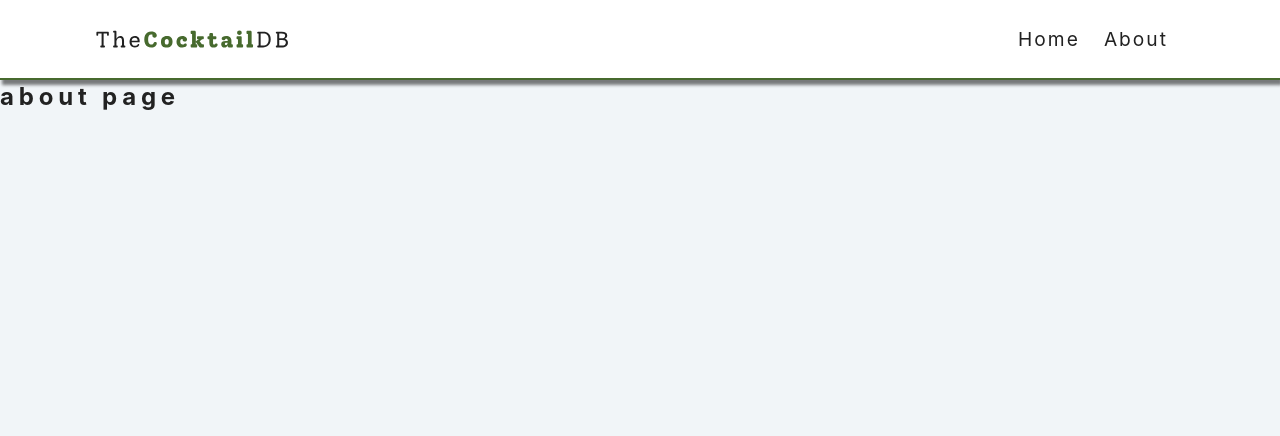
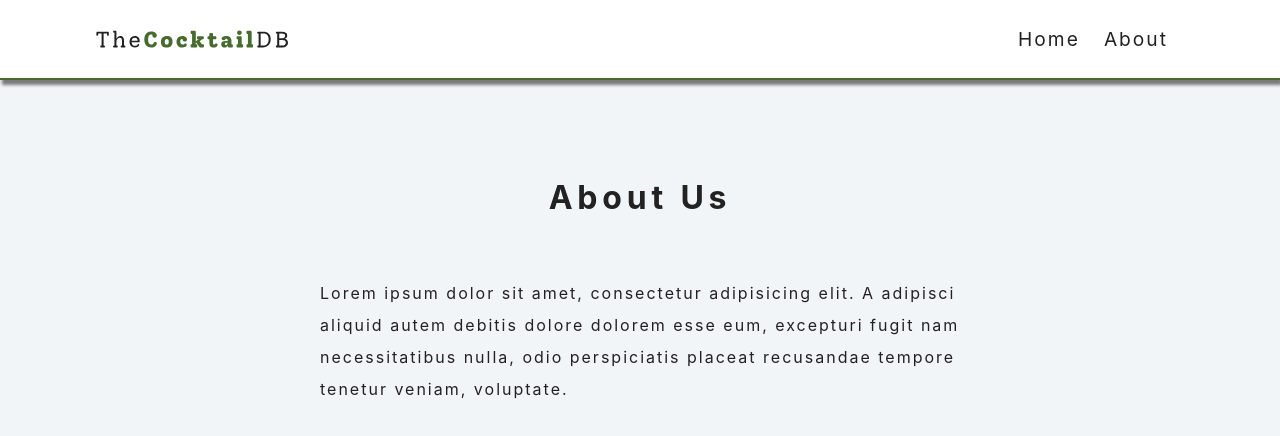
Before and after one commit to ArtyomZakharenko/react-cocktail-db, a React (Create React App) app: page /about in a window 1280 px wide. Shown: the top 436 px of the page. Built offline with nearby package versions, Linux system fonts and the light colour scheme.

Commit message:
implemented error and about pages

```diff
--- a/src/pages/About.tsx
+++ b/src/pages/About.tsx
@@ -1,11 +1,14 @@
-import React from 'react'
-
 const About = () => {
-  return (
-    <div>
-      <h2>about page</h2>
-    </div>
-  )
+	return (
+		<section className='section about-section'>
+			<h1 className='section-title'>about us</h1>
+			<p>
+				Lorem ipsum dolor sit amet, consectetur adipisicing elit. A adipisci aliquid autem debitis dolore dolorem esse
+				eum, excepturi fugit nam necessitatibus nulla, odio perspiciatis placeat recusandae tempore tenetur veniam,
+				voluptate.
+			</p>
+		</section>
+	);
 }
 
 export default About
--- a/src/pages/Error.tsx
+++ b/src/pages/Error.tsx
@@ -2,11 +2,16 @@
 import { Link } from 'react-router-dom'
 
 const Error = () => {
-  return (
-    <div>
-      <h2>error page</h2>
-    </div>
-  )
+	return (
+		<section className='error-page section'>
+			<div className='error-container'>
+				<h1>oops! it's a dead end</h1>
+				<Link to='/' className='btn btn-primary'>
+					back home
+				</Link>
+			</div>
+		</section>
+	);
 }
 
 export default Error
```
